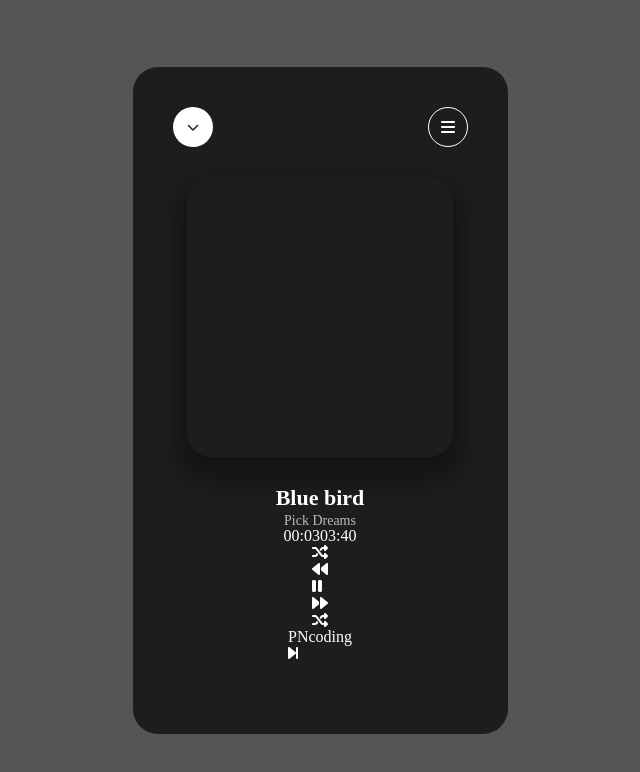
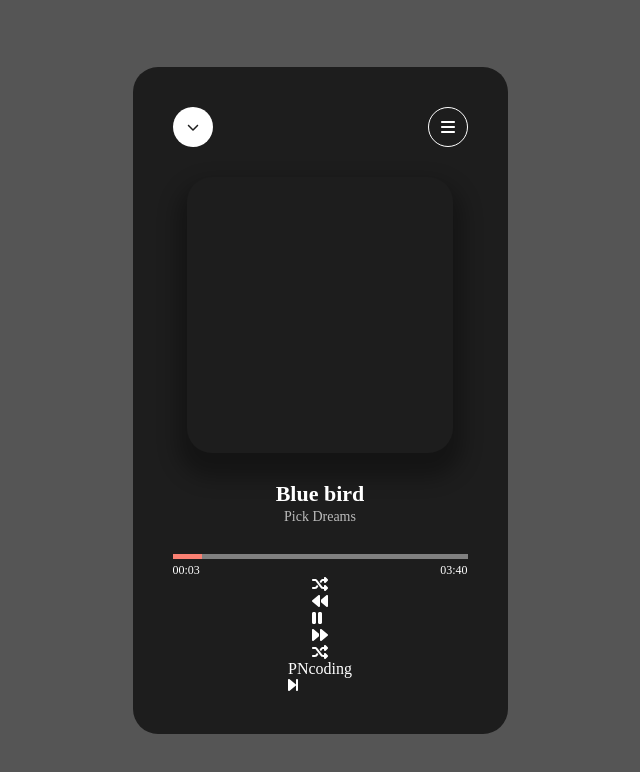
Before and after one commit to starminds/base_react, a React (Create React App) app: page / in a window 1280 px wide. Shown: the top 772 px of the page, without its empty margins (320-960 px from the left). Built offline with nearby package versions, Linux system fonts and the light colour scheme.

Commit message:
SplayWrap

```diff
--- a/src/components/6_ex/components/PlayWrap.js
+++ b/src/components/6_ex/components/PlayWrap.js
@@ -1,8 +1,27 @@
 import styled from "styled-components";
 
-const SPlayWrap = styled.div``;
-const GageWrap = styled.div``;
-const Gage = styled.div``;
+const SPlayWrap = styled.div`
+  width: 100%;
+  margin-top: 30px;
+`;
+const GageWrap = styled.div`
+  width: 100%;
+  height: 5px;
+  background-color: gray;
+`;
+const Gage = styled.div`
+  width: 10%;
+  height: 100%;
+  background-color: salmon;
+`;
+
+const TimeWrap = styled.div`
+  display: flex;
+  justify-content: space-between;
+  margin-top: 5px;
+  font-size: 12px;
+  font-weight: 100;
+`;
 
 export const PlayWrap = () => {
   return (
@@ -10,8 +29,10 @@ export const PlayWrap = () => {
       <GageWrap>
         <Gage />
       </GageWrap>
-      <span>00:03</span>
-      <span>03:40</span>
+      <TimeWrap>
+        <span>00:03</span>
+        <span>03:40</span>
+      </TimeWrap>
     </SPlayWrap>
   );
 };
```
